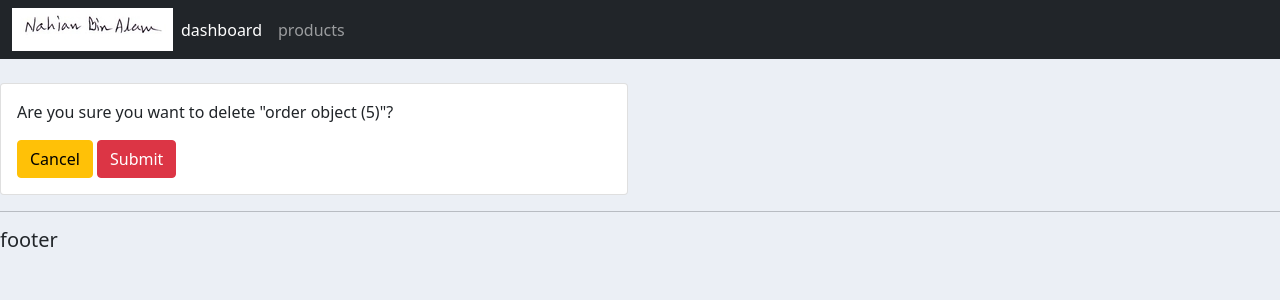
After one commit to NahianBinAlam/crm, a Django app: page /delete_order/5/ in a window 1280 px wide. The commit adds this page. Shown: the top 300 px of the page. Run offline with Django 3.2, Linux system fonts and the light colour scheme; data comes from the database, SQL or seed files in the repository; both versions use the stored data as it was after the commit; some libraries are stand-ins or nearby versions.

Commit message:
delete operation

```diff
--- a/accounts/templates/accounts/customers.html
+++ b/accounts/templates/accounts/customers.html
@@ -67,8 +67,8 @@
 						<td>{{order.product.category}}</td>
 						<td>{{order.date_created}}</td>
 						<td>{{order.status}}</td>
-						<td><a class="btn btn-sm btn-info" href="">Update</a></td>
-						<td><a class="btn btn-sm btn-danger" href="">Remove</a></td>
+						<td><a class="btn btn-sm btn-info" href="{% url 'update_order' order.id %}">Update</a></td>
+						<td><a class="btn btn-sm btn-danger" href="{% url 'delete_order' order.id %}">Remove</a></td>
 					</tr>
 				{% endfor %}
 
--- a/accounts/templates/accounts/dashboard.html
+++ b/accounts/templates/accounts/dashboard.html
@@ -50,7 +50,7 @@
 					<td>{{i.date_created}}</td>
 					<td>{{i.status}}</td>
 					<td><a class="btn btn-sm btn-info" href="{% url 'update_order' i.id %}">update</a></td>
-					<td><a class="btn btn-sm btn-danger" href="">delete</a></td>
+					<td><a class="btn btn-sm btn-danger" href="{% url 'delete_order' i.id %}">delete</a></td>
 				</tr>
 				{% endfor %}
 
--- /dev/null
+++ b/accounts/templates/accounts/delete.html
@@ -0,0 +1,25 @@
+
+{%  extends 'accounts/main.html' %}
+{% load static %}
+{% block content %}
+
+<br>
+<div class="row">
+	<div class="col-md-6">
+		<div class="card card-body">
+
+
+			<p>Are you sure you want to delete "{{item}}"?</p>
+
+			<form action="{% url 'delete_order' item.id  %}" method="POST">
+
+				{% csrf_token %}
+				<a class="btn btn-warning" href="{% url 'home' %}">Cancel</a>
+
+				<input class="btn btn-danger" type="submit" name="Confirm">
+			</form>
+		</div>
+	</div>
+</div>
+
+{% endblock %}
--- a/accounts/urls.py
+++ b/accounts/urls.py
@@ -9,5 +9,6 @@ urlpatterns = [
     path('customers/<str:pk_test>/', views.customers, name='customers'),
    	path('create_order/', views.createOrder, name='create_order'),
    	path('update_order/<str:pk>/', views.updateOrder, name='update_order'),
+   	path('delete_order/<str:pk>/', views.deleteOrder, name="delete_order"),
 
 ]
--- a/accounts/views.py
+++ b/accounts/views.py
@@ -52,3 +52,13 @@ def updateOrder(request, pk):
 
 	context = {'form' : form}
 	return render(request, 'accounts/order_form.html', context)
+
+
+def deleteOrder(request, pk):
+	orders = order.objects.get(id=pk)
+	if request.method == "POST":
+		orders.delete()
+		return redirect('/')
+
+	context = {'item':orders}
+	return render(request, 'accounts/delete.html', context)
```
Also changed, not shown: accounts/templates/accounts/order_form.html (+12 -5 lines), db.sqlite3.
